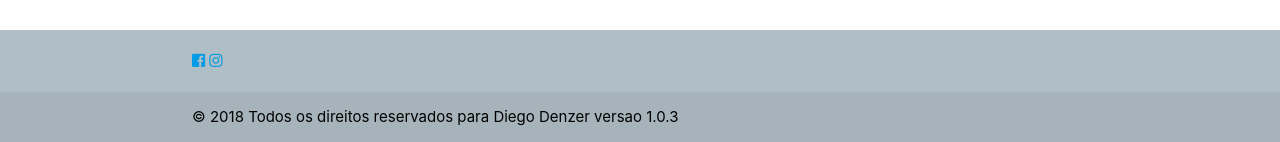
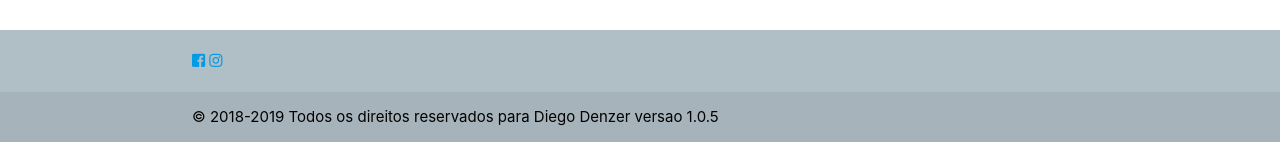
Before and after one commit to DiegoDenzer/realmatismo, a Django app: page /artilharia in a window 1280 px wide. Shown: the part 658-800 px from the top of the page. Run offline with Django 3.2, Linux system fonts and the light colour scheme; data that the repository does not hold is empty; parts of the project's set-up code (start-up, migrations or seed data) failed here and were passed over; some libraries are stand-ins or nearby versions.

```diff
--- a/templates/footer.html
+++ b/templates/footer.html
@@ -11,6 +11,6 @@
 
 <div class="footer-copyright ">
     <div class="container black-text text-darken-2">
-        © 2018 Todos os direitos reservados para Diego Denzer versao 1.0.3
+        © 2018-2019 Todos os direitos reservados para Diego Denzer versao 1.0.5
     </div>
 </div>
```
